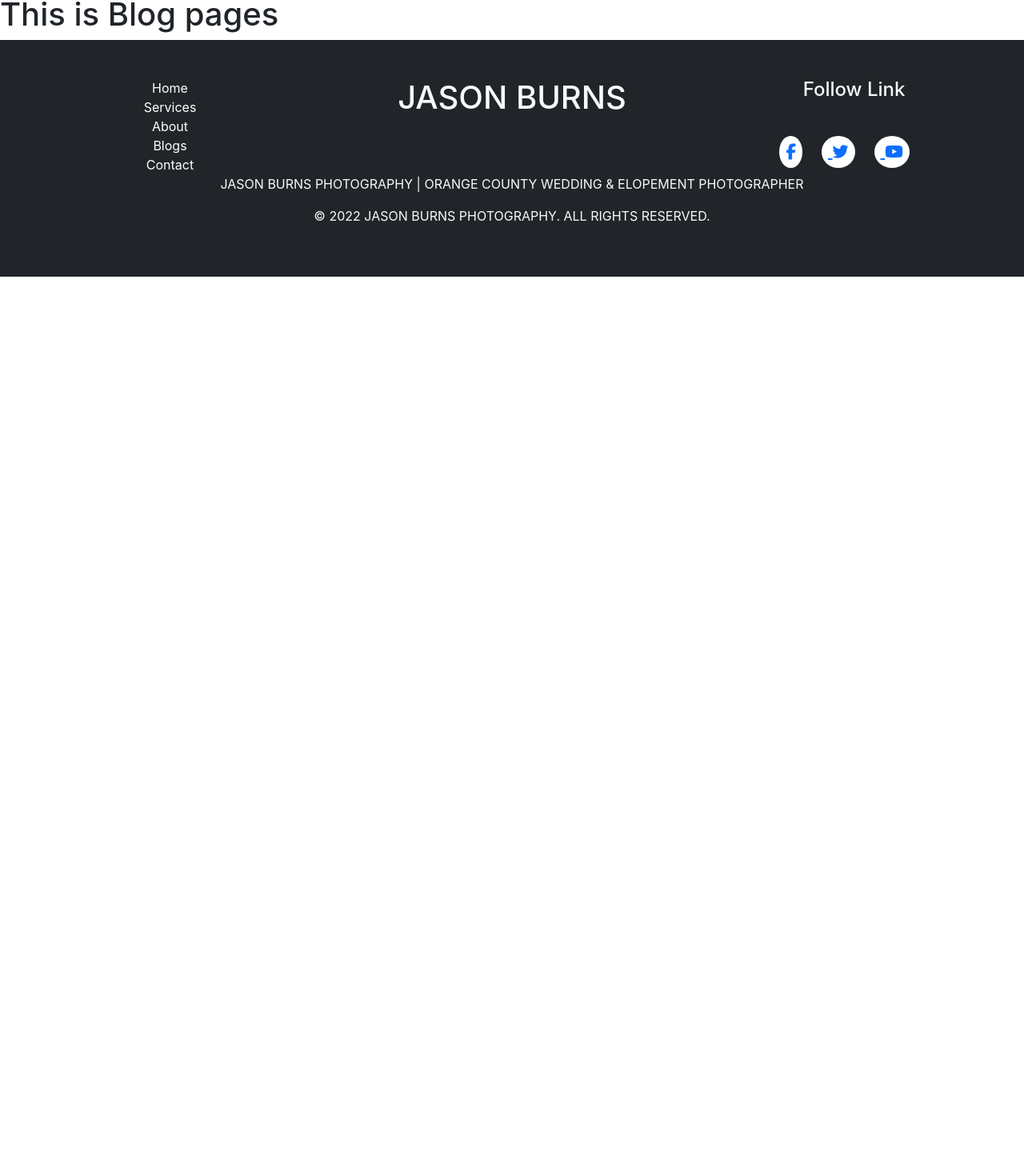
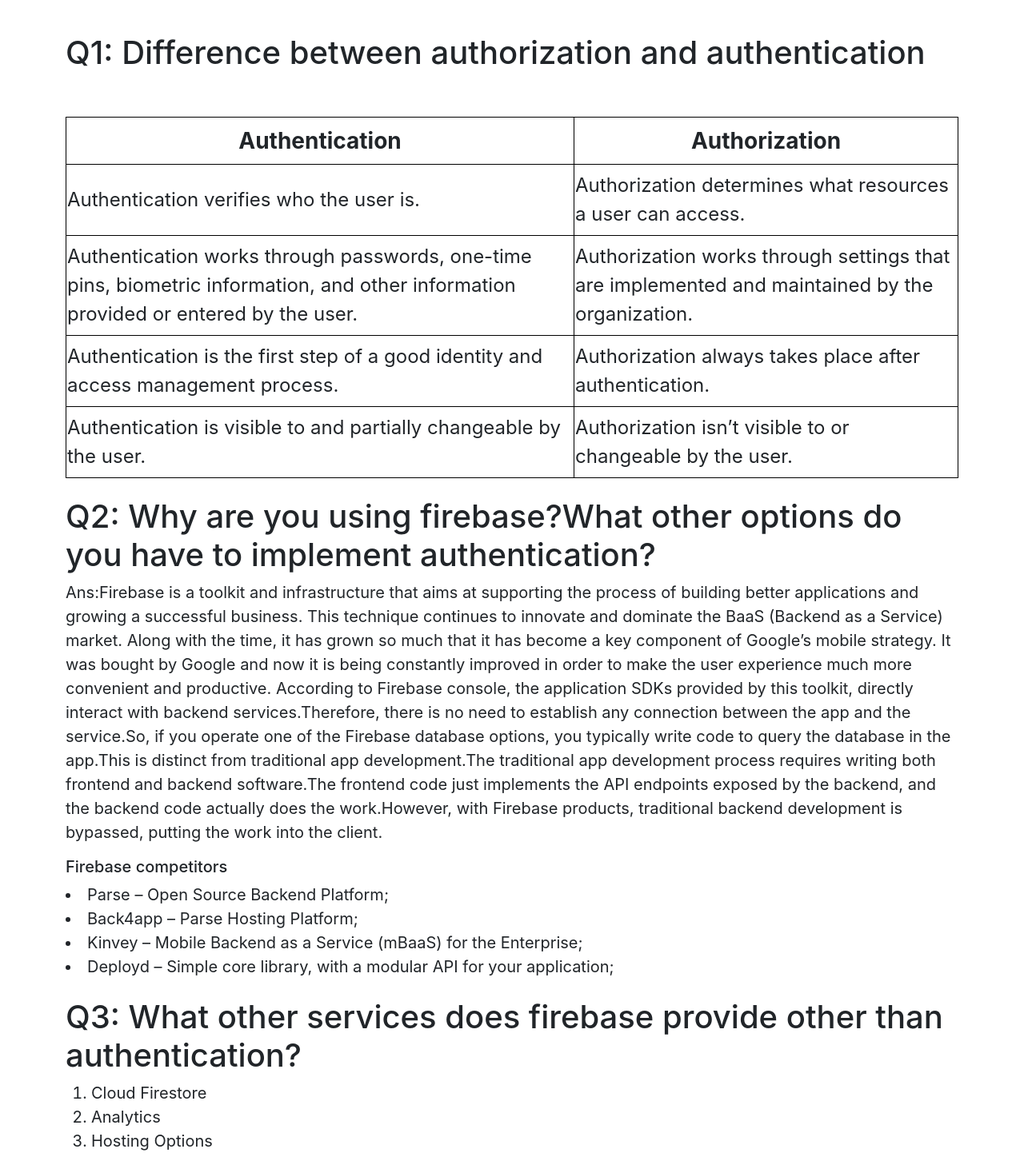
Before and after one commit to fabrazzak/Genius-photography-service, a React (Create React App) app: page /blogs in a window 1280 px wide. Shown: the part 106-1553 px from the top of the page at 80% size. Before the commit the page ends 800 px from the top, so only its background shows below. Built offline with nearby package versions, Linux system fonts and the light colour scheme.

Commit message:
blog pages compelete

```diff
--- /dev/null
+++ b/src/Pages/Blogs/Blogs.css
@@ -0,0 +1,4 @@
+table, th, td {
+  border: 1px solid black;
+  border-collapse: collapse;
+}
--- a/src/Pages/Blogs/Blogs.js
+++ b/src/Pages/Blogs/Blogs.js
@@ -1,9 +1,55 @@
 import React from 'react';
+import './Blogs.css'
 
 const Blogs = () => {
     return (
-        <div>
-            <h1>This is Blog pages</h1>
+        <div className='container'>
+            <h1 className='py-5'>Q1: Difference between authorization and authentication </h1>
+            <table className='col-12 mb-4'>
+                <tr >
+                    <th className='text-center fs-3 py-2'>Authentication</th>
+                    <th className='text-center fs-3 py-2'>Authorization</th>
+                </tr>
+                <tr  >
+                    <td className='fs-4 py-2'>Authentication verifies who the user is.</td>
+                    <td className='fs-4 py-2'>	Authorization determines what resources a user can access.</td>
+
+                </tr>
+                <tr >
+                    <td className='fs-4 py-2 '>Authentication works through passwords, one-time pins, biometric information, and other information provided or entered by the user.</td>
+                    <td className='fs-4 py-2'>Authorization works through settings that are implemented and maintained by the organization.</td>
+
+                </tr>
+                <tr >
+                    <td className='fs-4 py-2 '>Authentication is the first step of a good identity and access management process.</td>
+                    <td className='fs-4 py-2'>Authorization always takes place after authentication.</td>
+
+                </tr>
+                <tr >
+                    <td className='fs-4 py-2'>Authentication is visible to and partially changeable by the user.</td>
+                    <td className='fs-4 py-2'>Authorization isn’t visible to or changeable by the user.</td>
+
+                </tr>
+
+            </table>
+            <h1>Q2: Why are you using firebase?What other options do you have to implement authentication? </h1>
+            <p className='fs-5'>Ans:Firebase is a toolkit and infrastructure that aims at supporting the process of building better applications and growing a successful business. This technique continues to innovate and dominate the BaaS (Backend as a Service) market. Along with the time, it has grown so much that it has become a key component of Google’s mobile strategy. It was bought by Google and now it is being constantly improved in order to make the user experience much more convenient and productive.
+
+                According to Firebase console, the application SDKs provided by this toolkit, directly interact with backend services.Therefore, there is no need to establish any connection between the app and the service.So, if you operate one of the Firebase database options, you typically write code to query the database in the app.This is distinct from traditional app development.The traditional app development process requires writing both frontend and backend software.The frontend code just implements the API endpoints exposed by the backend, and the backend code actually does the work.However, with Firebase products, traditional backend development is bypassed, putting the work into the client. </p>
+            <h5>Firebase competitors</h5>
+            <o className="fs-5"><li>Parse – Open Source Backend Platform;</li>
+            <li>Back4app – Parse Hosting Platform;</li>
+            <li>Kinvey – Mobile Backend as a Service (mBaaS) for the Enterprise;</li>
+            <li>Deployd – Simple core library, with a modular API for your application;</li>
+            </o>
+            <h1 className='pt-4'>Q3: What other services does firebase provide other than authentication? </h1>
+
+            <ol className="fs-5 pb-4"><li> Cloud Firestore</li>
+                <li>Analytics</li>
+                <li>Hosting Options</li>
+                <li>Firebase Pricing</li>
+            </ol>
+
         </div>
     );
 };
```
